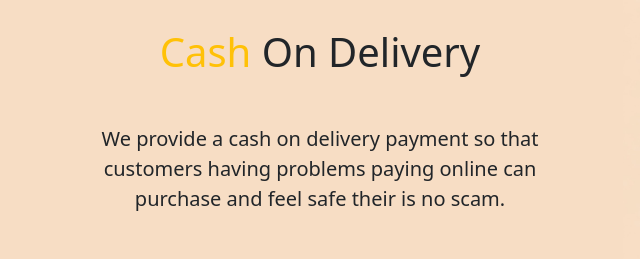
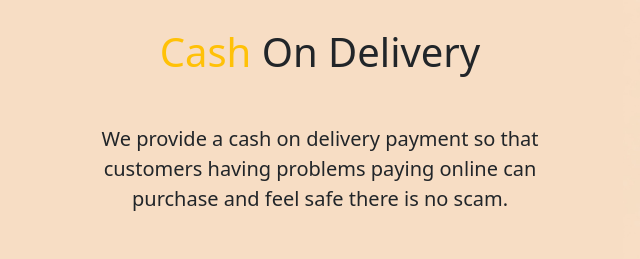
Before and after one commit to yahyaalbaba/RHU-project, a plain HTML site: page index.html in a window 1280 px wide. Shown: the part 1524-1783 px from the top of the page, 17-657 px from the left. Drawn offline with nearby package versions, Linux system fonts and the light colour scheme; a script that the page names is missing.

Commit message:
Update index.html

```diff
--- a/index.html
+++ b/index.html
@@ -116,7 +116,7 @@
             <div class="d-flex align-items-center justify-content-between">
                 <div class="me-5">
                     <h1 class="text-dark"><span class="text-warning">Cash</span> On Delivery</h1>
-                    <p class="lead mt-5 mb-5 text-dark">We provide a cash on delivery payment so that customers having problems paying online can purchase and feel safe their is no scam.</p>
+                    <p class="lead mt-5 mb-5 text-dark">We provide a cash on delivery payment so that customers having problems paying online can purchase and feel safe there is no scam.</p>
                     <a href="Products.html" class="btn btn-warning text-light">Start Shopping</a>
                 </div>
                 <img class="w-50 img-fluid" src="cashondelivery.jpeg">
```
